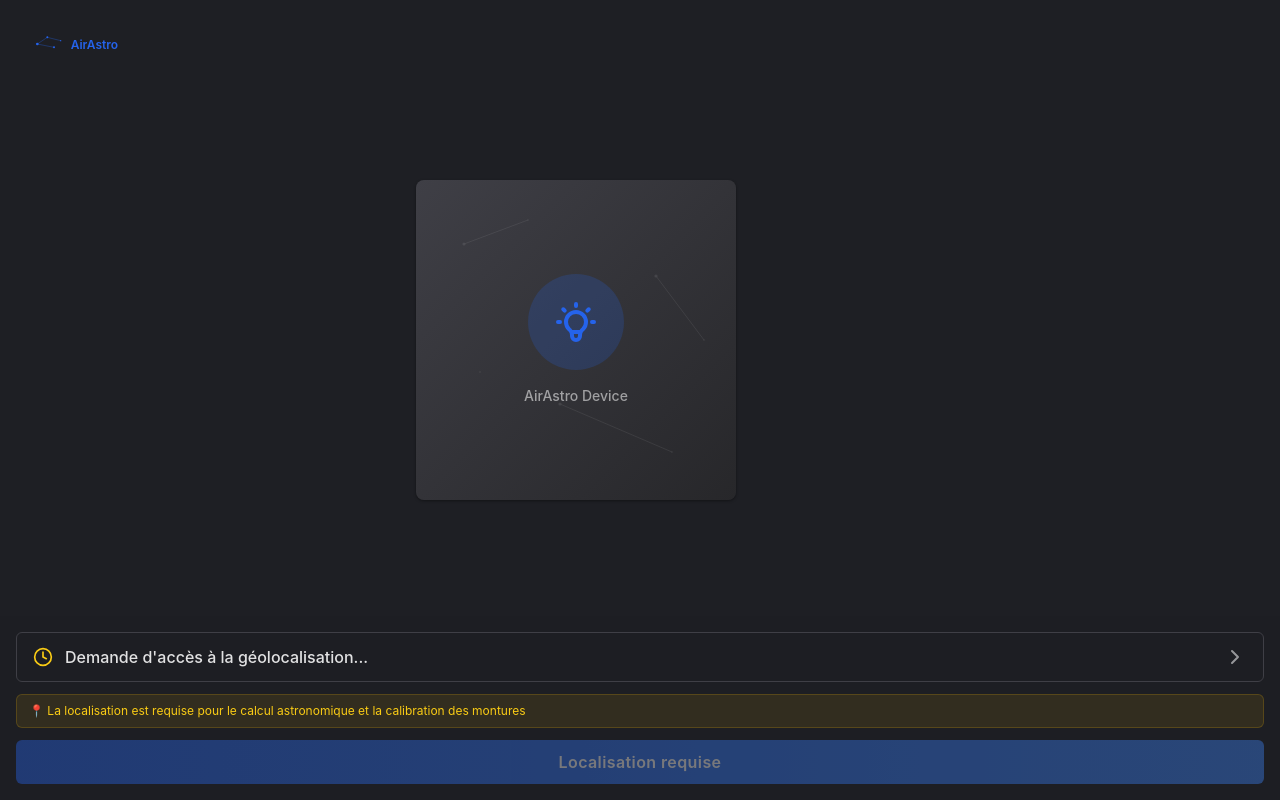
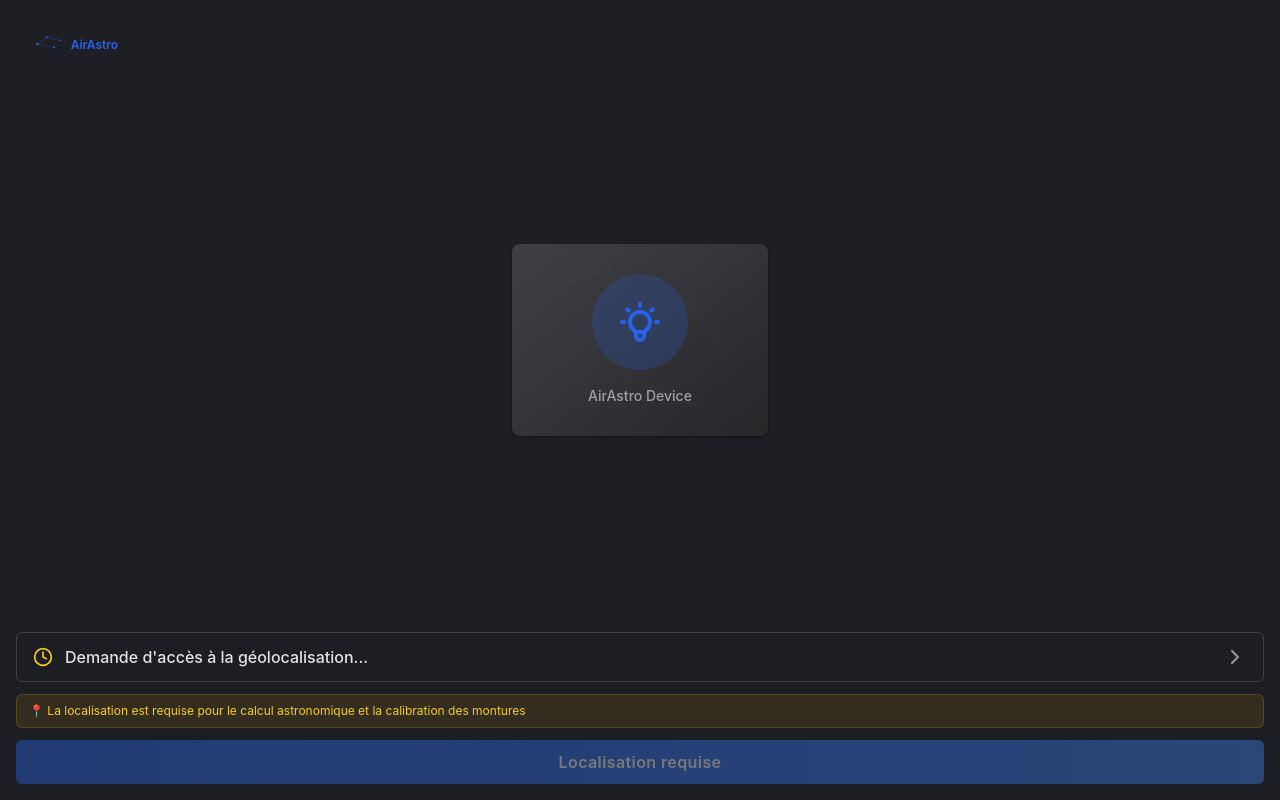
Before and after one commit to thibautrey/AirAstro, a React (Vite) app in the folder apps/web/: page / in a window 1280 px wide. Built offline with nearby package versions, Linux system fonts and the light colour scheme; no server answers.

Commit message:
feat: ajouter des utilitaires d'orientation réactive pour les cartes adaptatives

```diff
--- a/apps/web/src/components/DeviceWelcome.tsx
+++ b/apps/web/src/components/DeviceWelcome.tsx
@@ -100,9 +100,13 @@
 
       {/* Hero shot */}
       <div className="flex-1 flex items-center justify-center px-8 min-h-0 py-4">
-        <div className="w-full max-w-sm md:max-w-md max-h-full">
+        <div className="w-full max-w-sm md:max-w-md max-h-full mx-auto">
           {/* Image placeholder - remplacez par votre PNG transparent */}
-          <div className="bg-gradient-to-br from-zinc-700 to-zinc-800 rounded-lg aspect-square max-h-64 sm:max-h-80 flex items-center justify-center shadow-elevation relative overflow-hidden">
+          <div
+            className="bg-gradient-to-br from-zinc-700 to-zinc-800 rounded-lg
+                         landscape-card-adaptive
+                         flex items-center justify-center shadow-elevation relative overflow-hidden"
+          >
             {/* Simulated device mockup */}
             <div className="text-center relative z-10">
               <div className="w-20 h-20 md:w-24 md:h-24 mx-auto mb-4 bg-brand-blue/20 rounded-full flex items-center justify-center">
--- a/apps/web/src/index.css
+++ b/apps/web/src/index.css
@@ -154,4 +154,28 @@
   .min-h-viewport-adjusted {
     min-height: var(--adjusted-viewport-height);
   }
+
+  /* Responsive orientation utilities */
+  @media (orientation: landscape) {
+    .landscape-card-adaptive {
+      aspect-ratio: 4/3;
+      max-height: 12rem; /* 192px */
+      max-width: 20rem; /* 320px */
+      margin-left: auto;
+      margin-right: auto;
+    }
+  }
+
+  @media (orientation: portrait) {
+    .landscape-card-adaptive {
+      aspect-ratio: 1/1;
+      max-height: 16rem; /* 256px */
+    }
+
+    @media (min-width: 640px) {
+      .landscape-card-adaptive {
+        max-height: 20rem; /* 320px */
+      }
+    }
+  }
 }
--- a/apps/web/tailwind.config.js
+++ b/apps/web/tailwind.config.js
@@ -3,6 +3,10 @@
   content: ["./index.html", "./src/**/*.{ts,tsx}"],
   theme: {
     extend: {
+      screens: {
+        landscape: { raw: "(orientation: landscape)" },
+        portrait: { raw: "(orientation: portrait)" },
+      },
       fontFamily: {
         sans: [
           "SFCompactDisplay",
```
